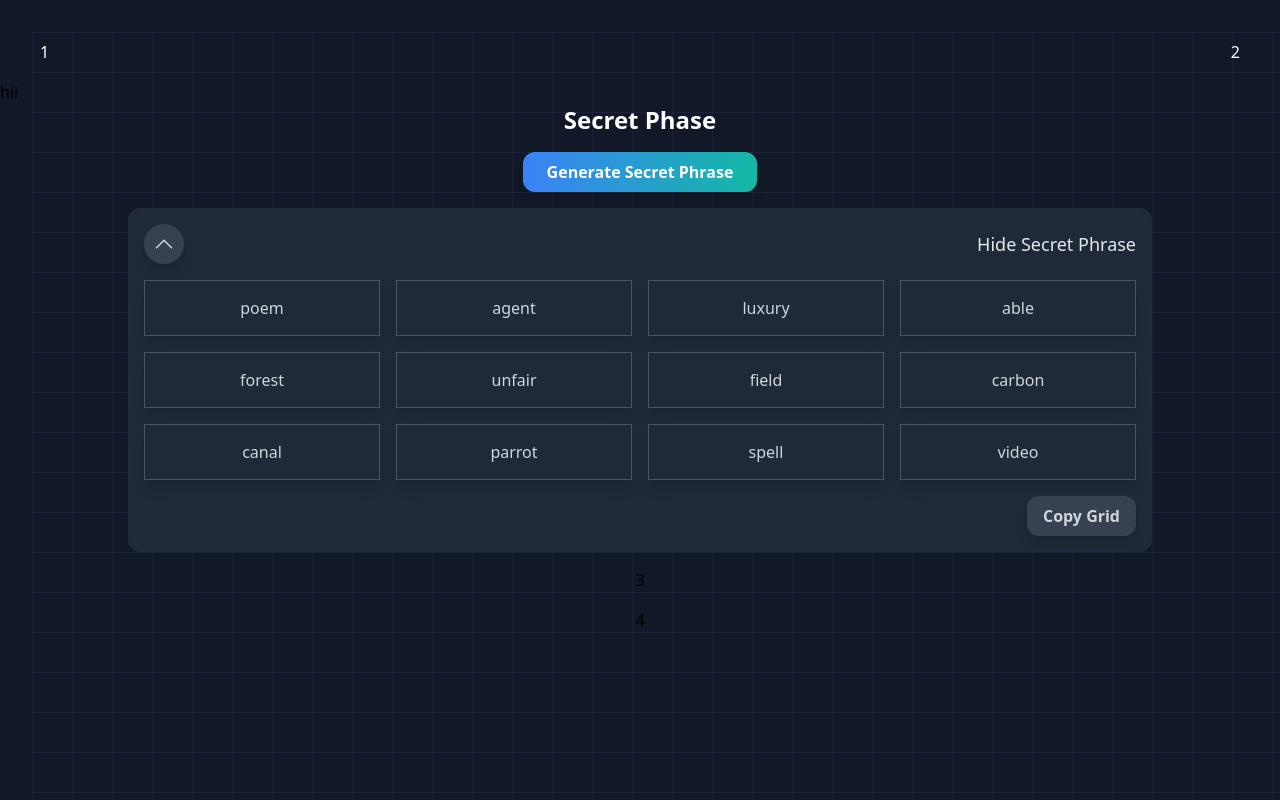
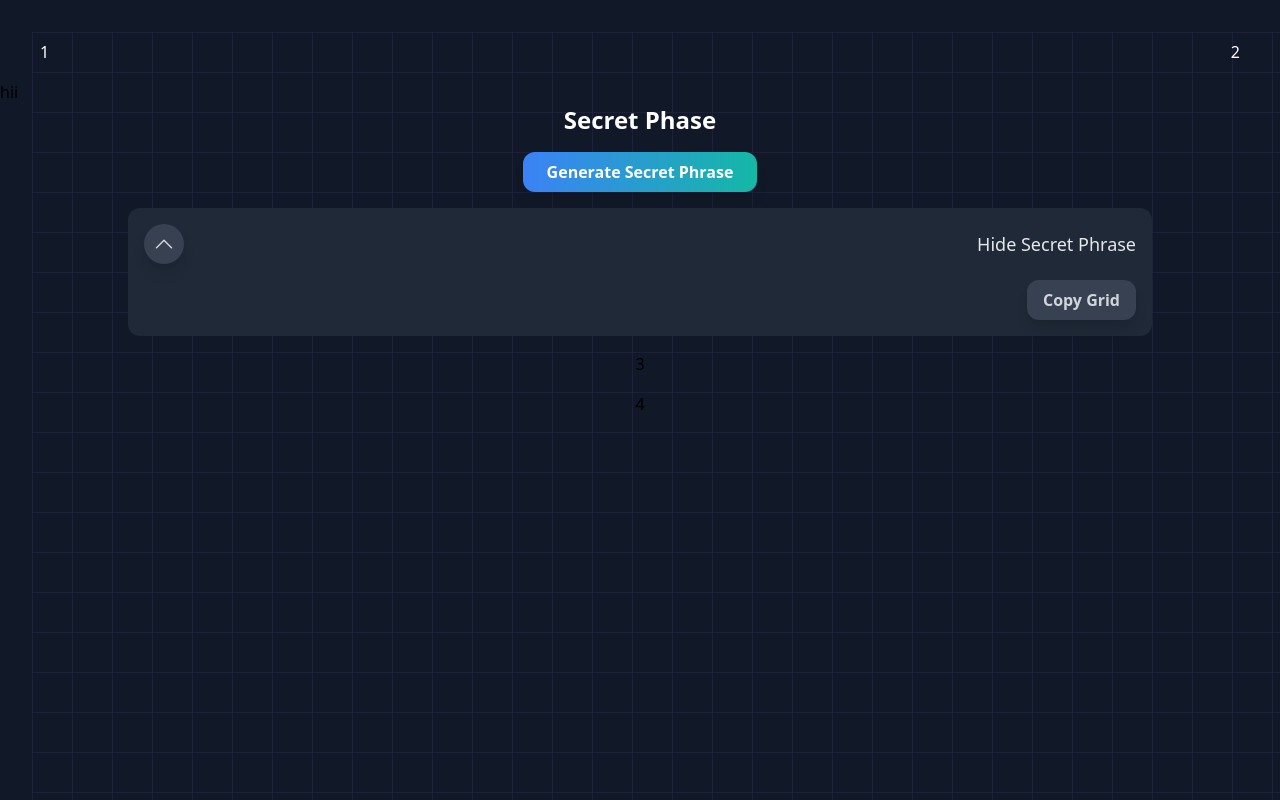
Before and after one commit to Pawan2061/crypto_wallet, a Next.js app: page / in a window 1280 px wide. Both pictures are taken after a click on the button 164 px from the left and 244 px from the top of the page. Built offline with nearby package versions, Linux system fonts and the light colour scheme.

Commit message:
feat: mnemonic done

```diff
--- a/components/Mnemonic.tsx
+++ b/components/Mnemonic.tsx
@@ -1,43 +1,22 @@
-export default function Mnemonics() {
+interface MnemonicsProps {
+  values: string[]; // Expect an array of words
+}
+
+export default function Mnemonics({ values }: MnemonicsProps) {
+  console.log(values, "value are here also");
+
   return (
     <main className=" text-red-800">
       <div className="grid grid-cols-1 sm:grid-cols-2 md:grid-cols-3 lg:grid-cols-4 gap-4">
-        <div className="bg-gray-800 text-gray-300 flex justify-center items-center h-14 rounded-lg border border-gray-600 shadow-lg hover:bg-gray-700 hover:border-gray-400 hover:shadow-xl transition-all duration-300">
-          poem
-        </div>
-        <div className="bg-gray-800 text-gray-300 flex justify-center items-center h-14 rounded-lg border border-gray-600 shadow-lg hover:bg-gray-700 hover:border-gray-400 hover:shadow-xl transition-all duration-300">
-          agent
-        </div>
-        <div className="bg-gray-800 text-gray-300 flex justify-center items-center h-14 rounded-lg border border-gray-600 shadow-lg hover:bg-gray-700 hover:border-gray-400 hover:shadow-xl transition-all duration-300">
-          luxury
-        </div>
-        <div className="bg-gray-800 text-gray-300 flex justify-center items-center h-14 rounded-lg border border-gray-600 shadow-lg hover:bg-gray-700 hover:border-gray-400 hover:shadow-xl transition-all duration-300">
-          able
-        </div>
-        <div className="bg-gray-800 text-gray-300 flex justify-center items-center h-14 rounded-lg border border-gray-600 shadow-lg hover:bg-gray-700 hover:border-gray-400 hover:shadow-xl transition-all duration-300">
-          forest
-        </div>
-        <div className="bg-gray-800 text-gray-300 flex justify-center items-center h-14 rounded-lg border border-gray-600 shadow-lg hover:bg-gray-700 hover:border-gray-400 hover:shadow-xl transition-all duration-300">
-          unfair
-        </div>
-        <div className="bg-gray-800 text-gray-300 flex justify-center items-center h-14 rounded-lg border border-gray-600 shadow-lg hover:bg-gray-700 hover:border-gray-400 hover:shadow-xl transition-all duration-300">
-          field
-        </div>
-        <div className="bg-gray-800 text-gray-300 flex justify-center items-center h-14 rounded-lg border border-gray-600 shadow-lg hover:bg-gray-700 hover:border-gray-400 hover:shadow-xl transition-all duration-300">
-          carbon
-        </div>
-        <div className="bg-gray-800 text-gray-300 flex justify-center items-center h-14 rounded-lg border border-gray-600 shadow-lg hover:bg-gray-700 hover:border-gray-400 hover:shadow-xl transition-all duration-300">
-          canal
-        </div>
-        <div className="bg-gray-800 text-gray-300 flex justify-center items-center h-14 rounded-lg border border-gray-600 shadow-lg hover:bg-gray-700 hover:border-gray-400 hover:shadow-xl transition-all duration-300">
-          parrot
-        </div>
-        <div className="bg-gray-800 text-gray-300 flex justify-center items-center h-14 rounded-lg border border-gray-600 shadow-lg hover:bg-gray-700 hover:border-gray-400 hover:shadow-xl transition-all duration-300">
-          spell
-        </div>
-        <div className="bg-gray-800 text-gray-300 flex justify-center items-center h-14 rounded-lg border border-gray-600 shadow-lg hover:bg-gray-700 hover:border-gray-400 hover:shadow-xl transition-all duration-300">
-          video
-        </div>
+        {values.map((value: string, index: number) => (
+          <div
+            key={index}
+            className="bg-gray-800 cursor-pointer rounded-2xl text-gray-300 flex justify-center items-center h-14  border border-gray-600 shadow-lg hover:bg-gray-700 hover:border-gray-400 hover:shadow-xl transition-all duration-300"
+          >
+            <h1>{value}</h1>
+          </div>
+        ))}
+
         <div className="col-span-full flex justify-end">
           <button className="bg-gray-700 text-gray-300 px-4 py-2 rounded-xl shadow-lg font-semibold hover:bg-gray-600 hover:text-white transition duration-300">
             Copy Grid
--- a/components/Wallet.tsx
+++ b/components/Wallet.tsx
@@ -1,15 +1,31 @@
 "use client";
 import { useState } from "react";
 import Mnemonics from "./Mnemonic";
+import { generateMnemonic } from "bip39";
+import { log } from "util";
 export default function Wallet() {
   const [show, setShow] = useState(false);
+  const [mnemonic, setMnemonic] = useState<string[]>([]);
+  const handleClick = async () => {
+    const values = generateMnemonic();
+    console.log(values, "neifnei");
+
+    setMnemonic(values.split(" "));
+    setShow(true);
+  };
+
   return (
     <main className="pt-0 flex flex-col items-center gap-4">
       <div className="flex flex-col gap-4">
         <h1 className="text-center text-white font-semibold text-2xl">
           Secret Phase
         </h1>
-        <button className="bg-gradient-to-r from-blue-500 to-teal-500 text-white font-semibold py-2 px-6 rounded-xl shadow-lg hover:from-blue-600 hover:to-teal-600 transition duration-300 transform hover:scale-105">
+        <button
+          onClick={() => {
+            handleClick();
+          }}
+          className="bg-gradient-to-r from-blue-500 to-teal-500 text-white font-semibold py-2 px-6 rounded-xl shadow-lg hover:from-blue-600 hover:to-teal-600 transition duration-300 transform hover:scale-105"
+        >
           Generate Secret Phrase
         </button>
       </div>
@@ -37,8 +53,7 @@ export default function Wallet() {
               ></path>
             </svg>
           </button>
-          {/* {show &&
-          } */}
+
           {show ? (
             <span className="text-gray-200 text-lg font-medium ml-auto">
               Hide Secret Phrase
@@ -52,7 +67,7 @@ export default function Wallet() {
 
         {show && (
           <>
-            <Mnemonics />
+            <Mnemonics values={mnemonic} />
           </>
         )}
       </div>
--- a/package.json
+++ b/package.json
@@ -9,6 +9,7 @@
     "lint": "next lint"
   },
   "dependencies": {
+    "bip39": "^3.1.0",
     "class-variance-authority": "^0.7.1",
     "clsx": "^2.1.1",
     "lucide-react": "^0.469.0",
```
Also changed, not shown: 1 other file (tests, documents, lock files or other folders).
